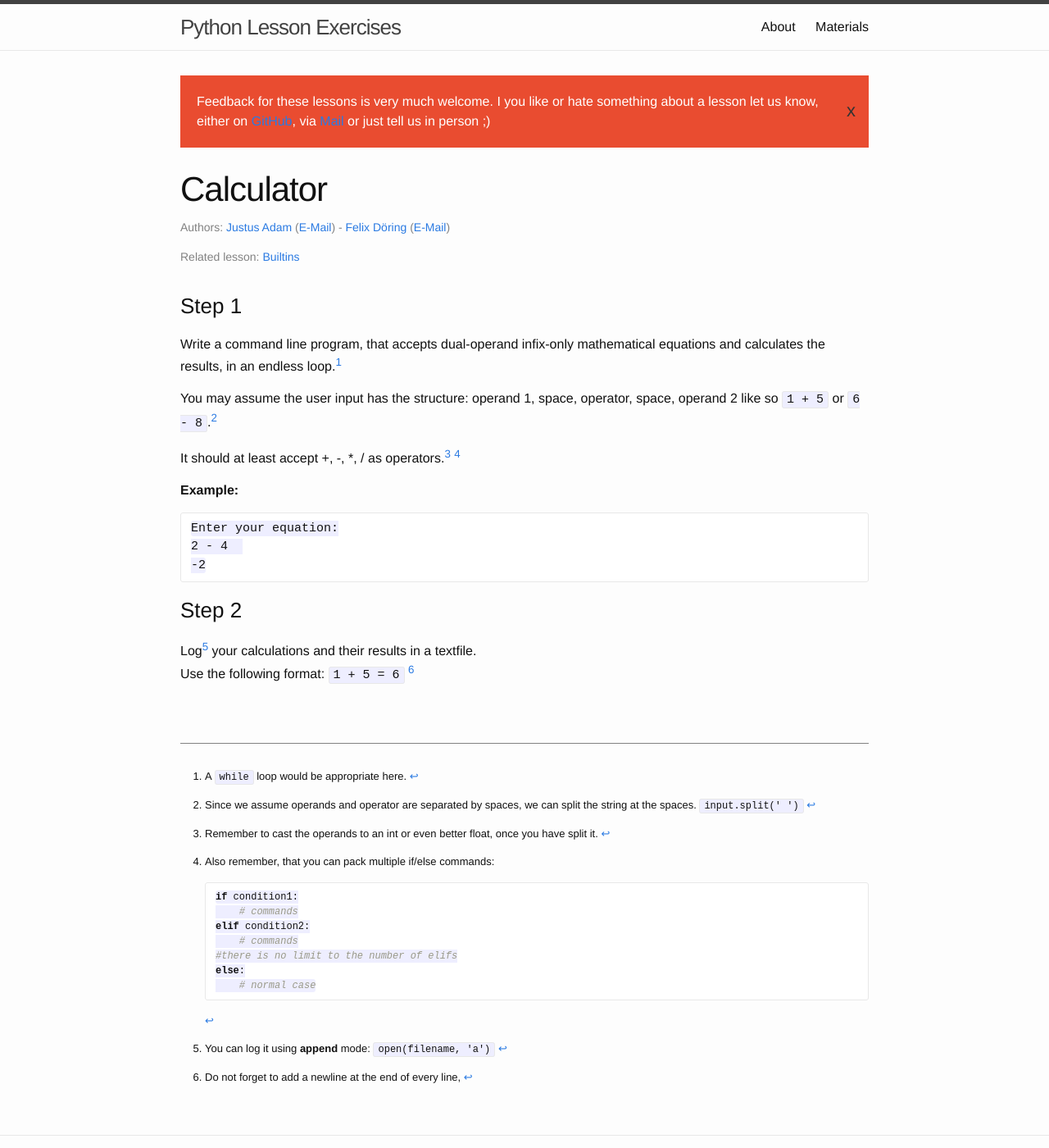
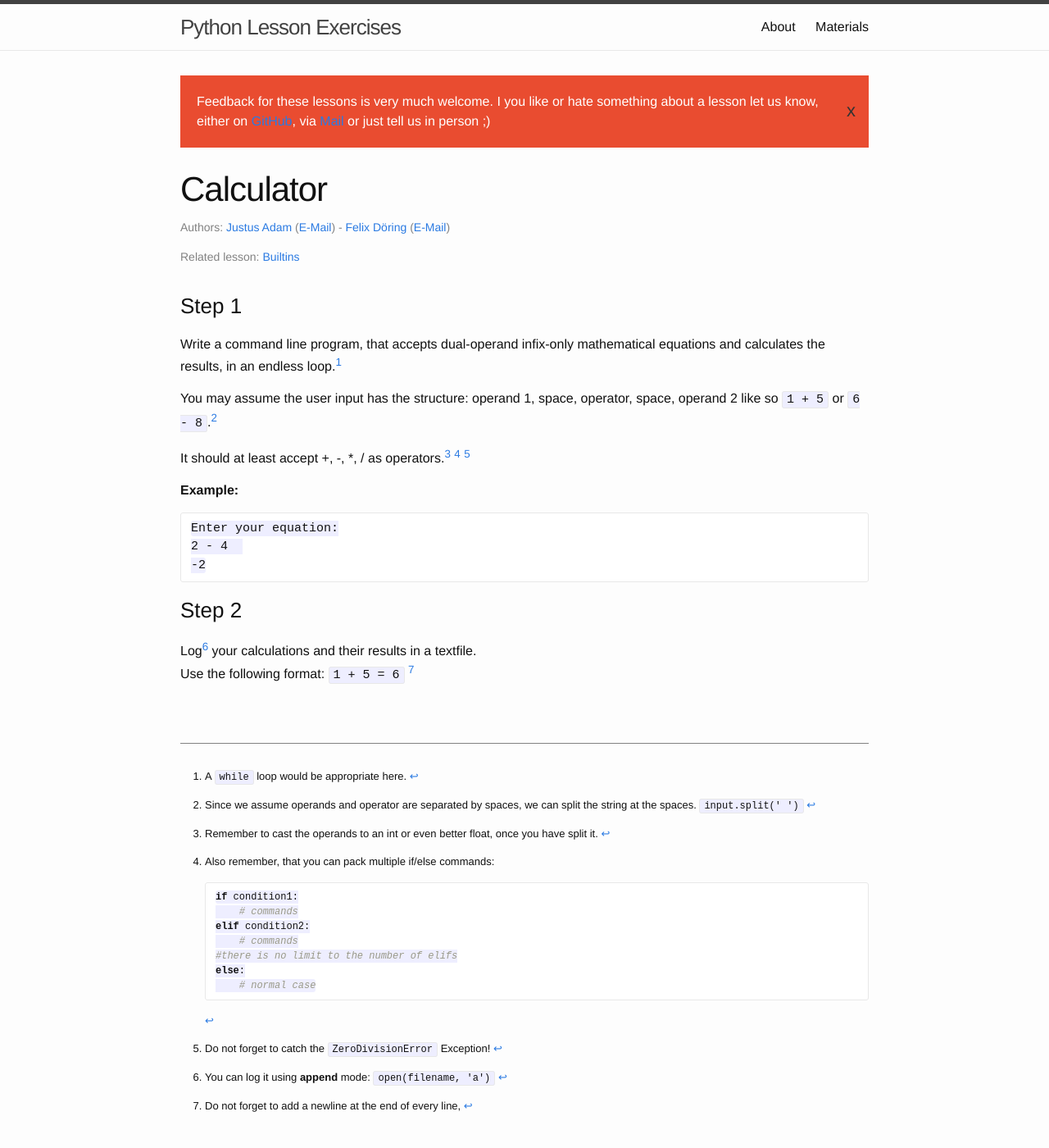
Before and after one commit to fsr/python-lessons, a Jekyll site: the page built from _exercises/calculator.md, in a window 1280 px wide and 1400 px high. Shown: the whole window at 82% size. Built offline with Jekyll 4.4.1, drawn with Linux system fonts in a browser that asks for light colours.

Commit message:
add exception footnote in calculator.md

````diff
--- a/_exercises/calculator.md
+++ b/_exercises/calculator.md
@@ -18,7 +18,7 @@ You may assume the user input has the structure: operand 1, space, operator, spa
 [^input_structure]:
     Since we assume operands and operator are separated by spaces, we can split the string at the spaces. `input.split(' ')`
 
-It should at least accept +, -, \*, / as operators.[^strategy] [^ifelse]
+It should at least accept +, -, \*, / as operators.[^strategy] [^ifelse] [^exception]
 
 [^strategy]:
     Remember to cast the operands to an int or even better float, once you have split it.
@@ -36,6 +36,9 @@ It should at least accept +, -, \*, / as operators.[^strategy] [^ifelse]
         # normal case
     ```
 
+[^exception]:
+    Do not forget to catch the `ZeroDivisionError` Exception!
+
 **Example:**
 
     Enter your equation:
````
